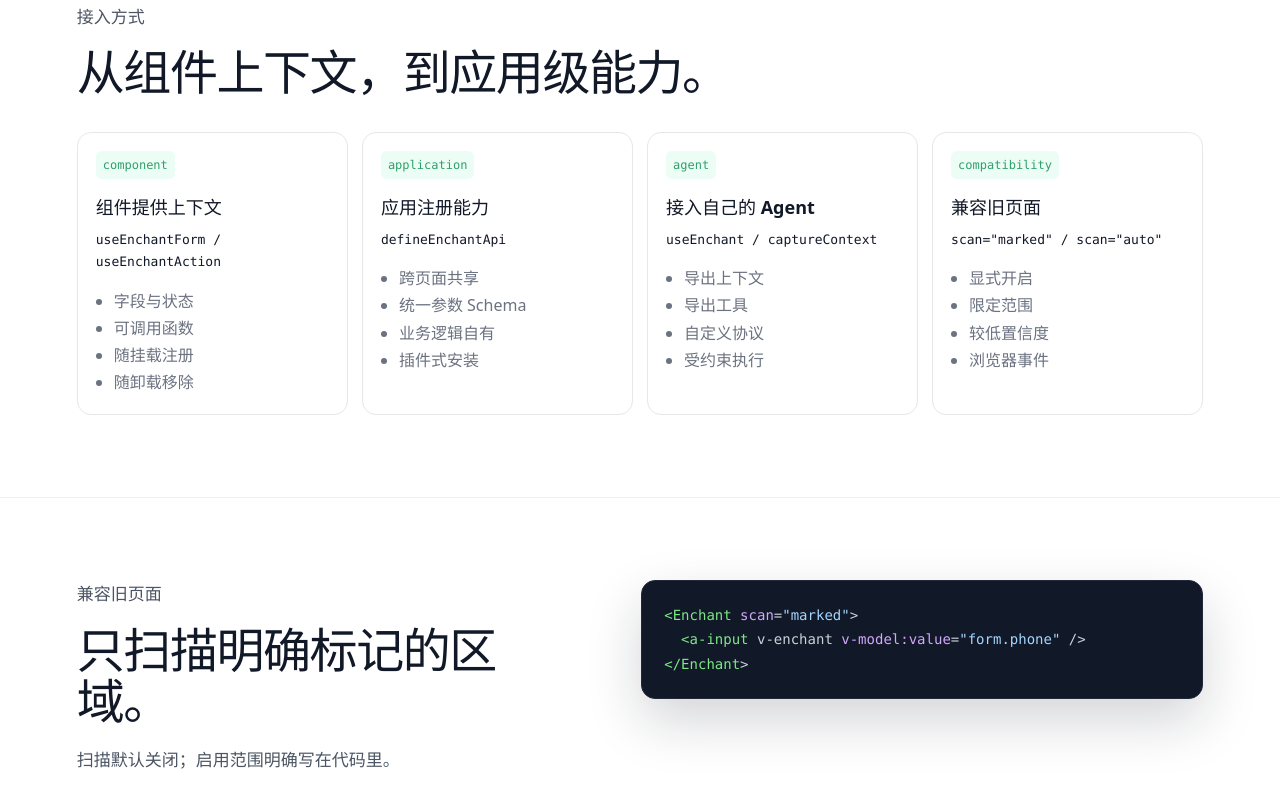
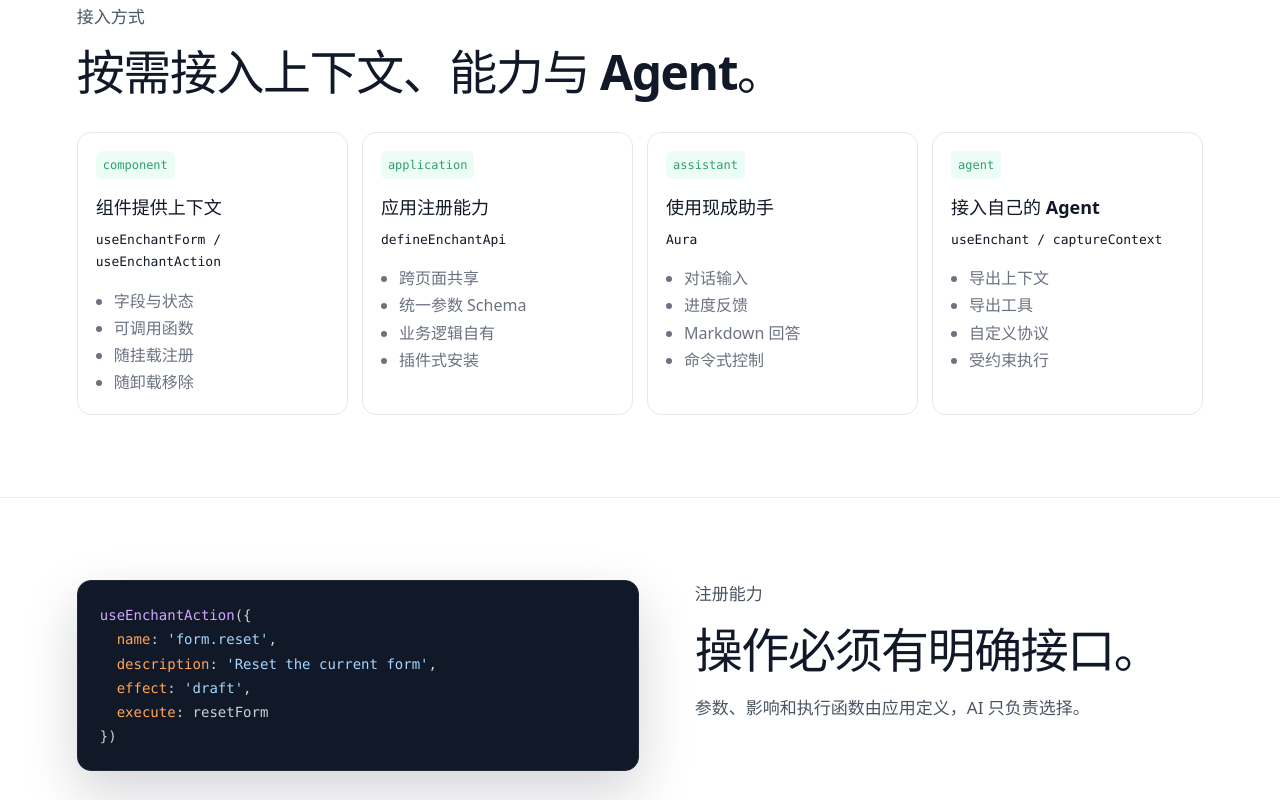
Before and after one commit to Hisashiburidane/llm-integration, a Vue app in the folder website/: page / in a window 1280 px wide. Shown: the part 1440-2240 px from the top of the page. Built offline with nearby package versions, Linux system fonts and the light colour scheme; no server answers.

Commit message:
refactor(website): remove DOM scanning from homepage

```diff
--- a/website/src/locales.ts
+++ b/website/src/locales.ts
@@ -32,8 +32,8 @@ export const messages = {
         title: '应用知道的，AI 也该知道。',
         body: 'EnchantForge 将应用显式提供的信息组织成 AI 上下文。',
         notes: {
-          domTitle: '不从像素猜语义。',
-          domBody: '优先读取组件接口。DOM 扫描只用于兼容。',
+          domTitle: '信息来自应用。',
+          domBody: '字段、状态和页面结构由应用明确提供。',
           globalTitle: '不在 Prompt 里重写应用。',
           globalBody: 'Prompt 描述规则，应用提供页面事实。',
           submitTitle: '不让 Skills 替代业务接口。',
@@ -42,7 +42,7 @@ export const messages = {
       },
       model: {
         kicker: '接入方式',
-        title: '从组件上下文，到应用级能力。',
+        title: '按需接入上下文、能力与 Agent。',
         levels: {
           component: {
             title: '组件提供上下文',
@@ -52,20 +52,15 @@ export const messages = {
             title: '应用注册能力',
             notes: ['跨页面共享', '统一参数 Schema', '业务逻辑自有', '插件式安装']
           },
+          assistant: {
+            title: '使用现成助手',
+            notes: ['对话输入', '进度反馈', 'Markdown 回答', '命令式控制']
+          },
           agent: {
             title: '接入自己的 Agent',
             notes: ['导出上下文', '导出工具', '自定义协议', '受约束执行']
-          },
-          compatibility: {
-            title: '兼容旧页面',
-            notes: ['显式开启', '限定范围', '较低置信度', '浏览器事件']
           }
         }
-      },
-      fallback: {
-        kicker: '兼容旧页面',
-        title: '只扫描明确标记的区域。',
-        body: '扫描默认关闭；启用范围明确写在代码里。'
       },
       register: {
         kicker: '注册能力',
@@ -109,9 +104,9 @@ export const messages = {
           title: '不偷偷动手',
           body: '执行过程和结果始终可见。'
         },
-        optional: {
-          title: '不拿兼容方案当主角',
-          body: 'DOM 扫描只用于兼容旧页面。'
+        owned: {
+          title: '业务归应用',
+          body: '框架管理机制，应用定义语义和副作用。'
         }
       }
     },
@@ -264,8 +259,8 @@ export const messages = {
         title: 'What the application knows, AI should know.',
         body: 'EnchantForge organizes explicitly contributed application information into context an AI model can use.',
         notes: {
-          domTitle: 'Do not infer semantics from pixels.',
-          domBody: 'Prefer component contracts. Use DOM scanning only for compatibility.',
+          domTitle: 'Information comes from the application.',
+          domBody: 'Applications explicitly provide fields, state, and interface structure.',
           globalTitle: 'Do not rewrite the application in prompts.',
           globalBody: 'Prompts describe rules. Applications provide page facts.',
           submitTitle: 'Do not replace business APIs with skills.',
@@ -274,7 +269,7 @@ export const messages = {
       },
       model: {
         kicker: 'Integration paths',
-        title: 'From component context to application capabilities.',
+        title: 'Add context, capabilities, and Agents as needed.',
         levels: {
           component: {
             title: 'Component context',
@@ -284,20 +279,15 @@ export const messages = {
             title: 'Application capabilities',
             notes: ['shared across pages', 'shared schemas', 'application logic', 'plugin install']
           },
+          assistant: {
+            title: 'Built-in assistant',
+            notes: ['conversation input', 'progress feedback', 'Markdown answers', 'imperative control']
+          },
           agent: {
             title: 'Custom Agent',
             notes: ['export context', 'export tools', 'custom protocol', 'constrained execution']
-          },
-          compatibility: {
-            title: 'Legacy compatibility',
-            notes: ['explicit opt-in', 'local scope', 'lower confidence', 'browser events']
           }
         }
-      },
-      fallback: {
-        kicker: 'Legacy compatibility',
-        title: 'Restrict DOM access to declared regions.',
-        body: 'Scanning is off by default and its scope stays visible in source code.'
       },
       register: {
         kicker: 'Register capabilities',
@@ -341,9 +331,9 @@ export const messages = {
           title: 'Visible execution',
           body: 'Execution and results remain visible.'
         },
-        optional: {
-          title: 'DOM is optional',
-          body: 'DOM scanning exists only for compatibility.'
+        owned: {
+          title: 'Application-owned semantics',
+          body: 'Core owns mechanisms. Applications own meaning and effects.'
         }
       }
     },
--- a/website/src/views/HomeView.vue
+++ b/website/src/views/HomeView.vue
@@ -30,10 +30,6 @@ ${'</scr' + 'ipt>'}
   <ExpressForm v-model="form" />
 </template>`;
 
-const directiveCode = `<Enchant scan="marked">
-  <a-input v-enchant v-model:value="form.phone" />
-</Enchant>`;
-
 const registerCode = `useEnchantAction({
   name: 'form.reset',
   description: 'Reset the current form',
@@ -41,13 +37,13 @@ const registerCode = `useEnchantAction({
   execute: resetForm
 })`;
 
-const principles = ['explicit', 'stable', 'local', 'visible', 'optional'];
+const principles = ['explicit', 'stable', 'local', 'visible', 'owned'];
 
 const levels = [
   { name: 'component', api: 'useEnchantForm / useEnchantAction' },
   { name: 'application', api: 'defineEnchantApi' },
-  { name: 'agent', api: 'useEnchant / captureContext' },
-  { name: 'compatibility', api: 'scan="marked" / scan="auto"' }
+  { name: 'assistant', api: 'Aura' },
+  { name: 'agent', api: 'useEnchant / captureContext' }
 ];
 
 const architecture = [
@@ -122,15 +118,6 @@ function levelNotes(name: string) {
     </div>
   </section>
 
-  <section class="section code-pair">
-    <div>
-      <p class="kicker">{{ t('home.fallback.kicker') }}</p>
-      <h2>{{ t('home.fallback.title') }}</h2>
-      <p>{{ t('home.fallback.body') }}</p>
-    </div>
-    <CodeBlock :code="directiveCode" language="vue" />
-  </section>
-
   <section class="section code-pair reversed">
     <div>
       <p class="kicker">{{ t('home.register.kicker') }}</p>
```
